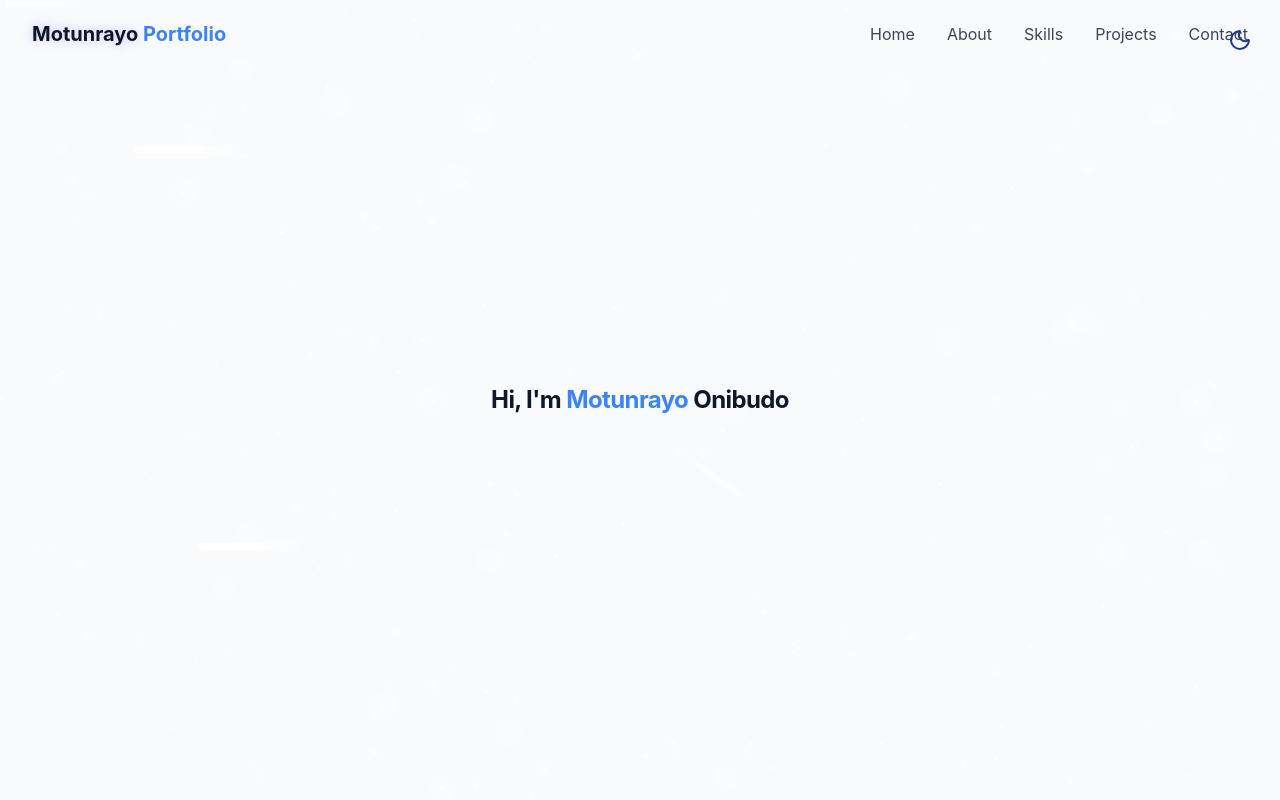
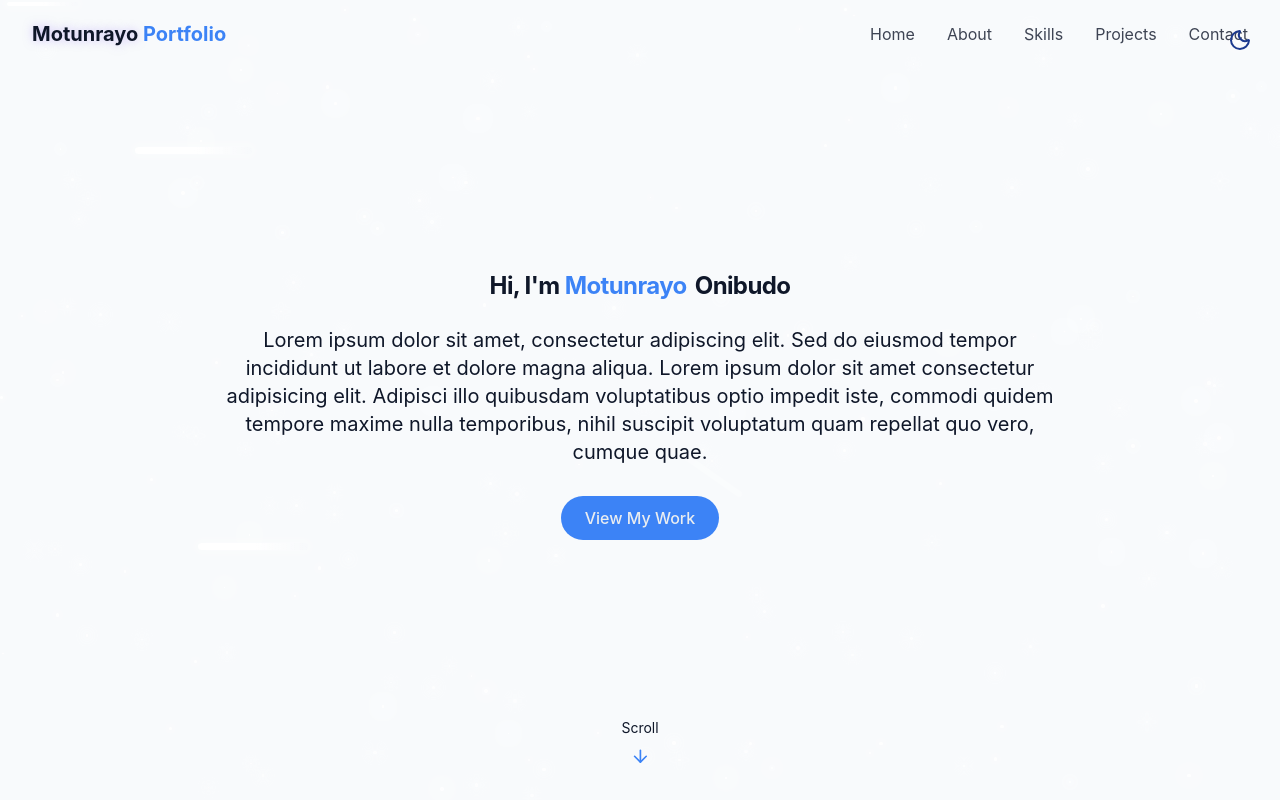
Before and after one commit to Motunrayo0129/My-Portfolio, a React (Vite) app: page / in a window 1280 px wide. Built offline with nearby package versions, Linux system fonts and the light colour scheme.

Commit message:
Revamp hero section with new text, image, and buttons

```diff
--- a/src/components/HeroSection.jsx
+++ b/src/components/HeroSection.jsx
@@ -1,3 +1,4 @@
+import { ArrowDown } from "lucide-react";
 
 export const HeroSection = () => {
     return (
@@ -6,11 +7,33 @@ export const HeroSection = () => {
             <div className="space-y-6">
                 <h1 className="text-4xl md:text-2xl font-bold tracking-tight">
                     <span className="opacity-0 animate-fade-in">Hi, I'm </span>
-                    <span className="text-primary opacity-0 animate-fade-in-delay-1">Motunrayo </span>
-                    <span>Onibudo</span>
+                    <span className="text-primary opacity-0 animate-fade-in-delay-1">Motunrayo</span>
+                    <span className="text-gradient ml-2 opacity-0 animate-fade-in-delay-2">Onibudo</span>
                 </h1>
 
+                <p className="text-lg md:text-xl text-muted-foreground max-2-2xl mx-auto opacity-0 animate-fade-in-delay-4">
+                    Lorem ipsum dolor sit amet, consectetur adipiscing elit.
+                     Sed do eiusmod tempor incididunt ut labore et dolore magna aliqua.
+                     Lorem ipsum dolor sit amet consectetur adipisicing elit.
+                     Adipisci illo quibusdam voluptatibus optio impedit iste, commodi quidem tempore
+                     maxime nulla temporibus, nihil suscipit voluptatum quam repellat quo vero, cumque quae.
+
+                </p>
+
+                <div className="pt-4 opacity-0 animate-fade-in-delay-4">
+                    <a href="#projects" className="cosmic-button">
+                        View My Work
+                    </a>
+
+                </div>
+
             </div>
+            </div>
+
+            {/* Decorative Elements */}
+            <div className="absolute bottom-8 left-1/2 transform -translate-x-1/2 flex flex-col items-center animate-bounce">
+            <span className="text-sm text-muted-foreground mb-2">Scroll</span>
+            <ArrowDown className="h-5 w-5 text-primary" />
             </div>
 
 
```
